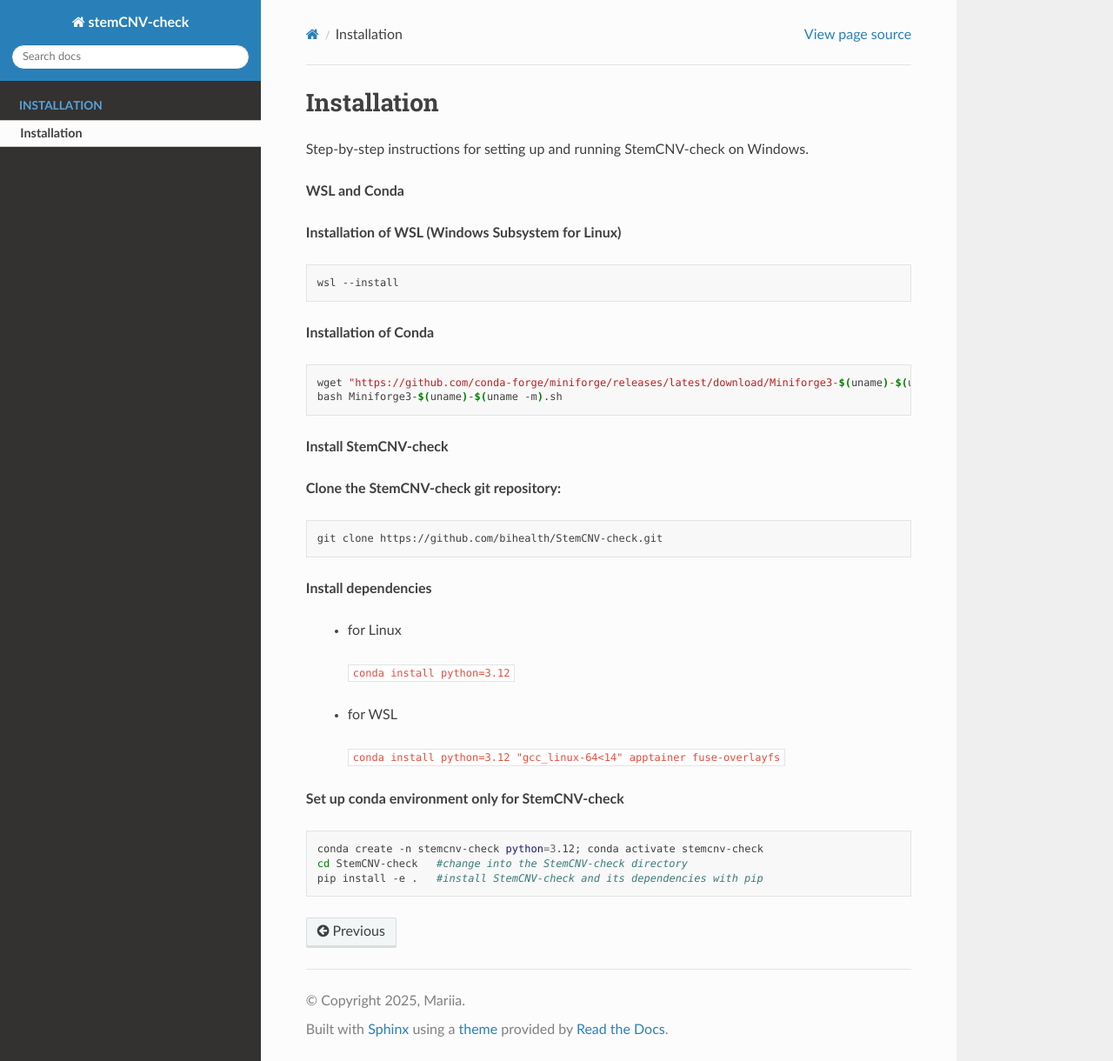
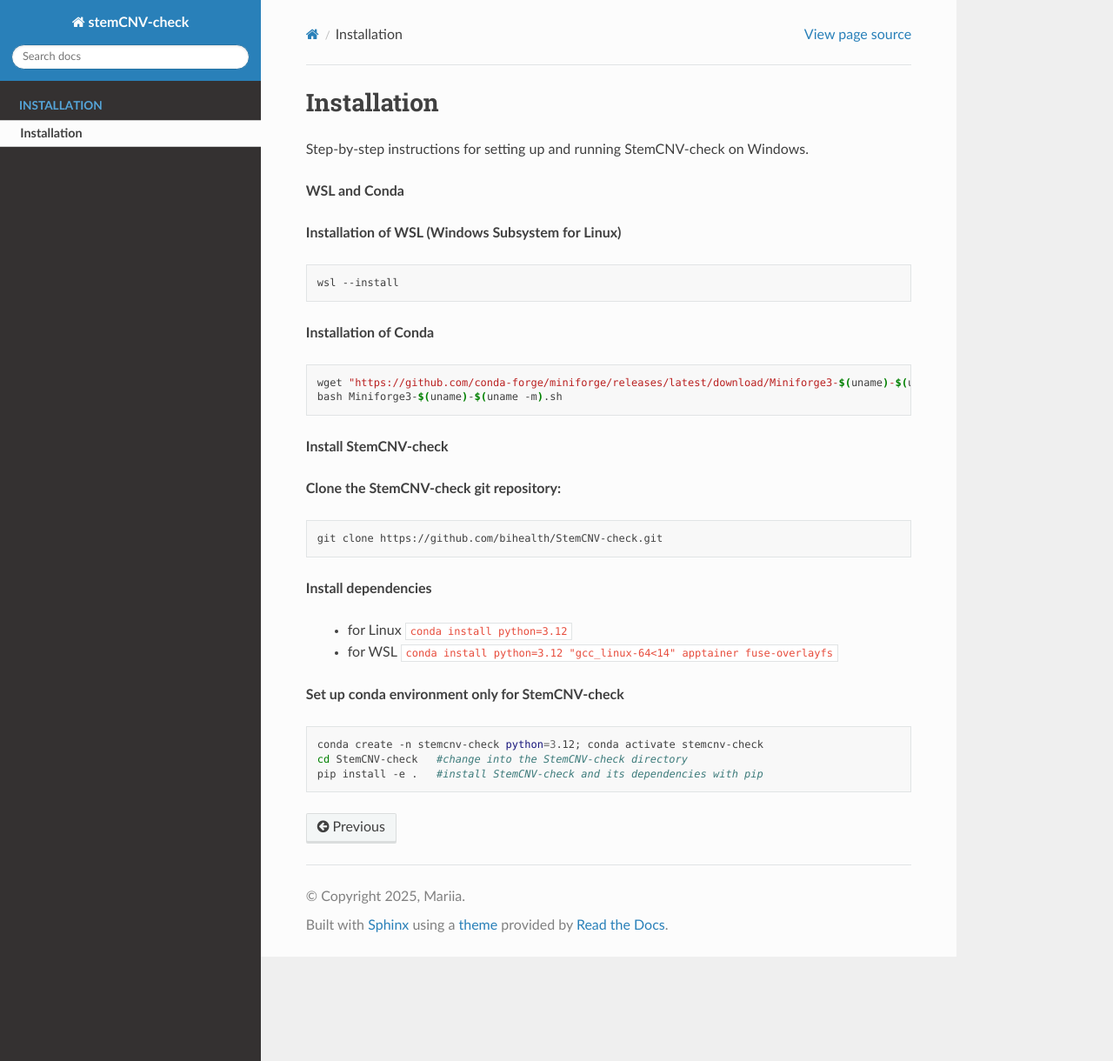
Before and after one commit to icalledmyselfmoon/stemCNV_check_Read_the_docs, a Sphinx documentation site: the page built from source/installation.rst, in a window 1280 px wide and 1220 px high. Shown: the whole window at 87% size. Built offline with Sphinx 7.4.7 and the Read the Docs theme 3.1.0, drawn with Linux system fonts in a browser that asks for light colours.

```diff
--- a/source/installation.rst
+++ b/source/installation.rst
@@ -30,13 +30,9 @@ Step-by-step instructions for setting up and running StemCNV-check on Windows.
 
 **Install dependencies**
 
-   - for Linux
+   - for Linux ``conda install python=3.12``
 
-    ``conda install python=3.12``
-
-   - for WSL
-
-    ``conda install python=3.12 "gcc_linux-64<14" apptainer fuse-overlayfs``
+   - for WSL ``conda install python=3.12 "gcc_linux-64<14" apptainer fuse-overlayfs``
 
 
 **Set up conda environment only for StemCNV-check**
```
